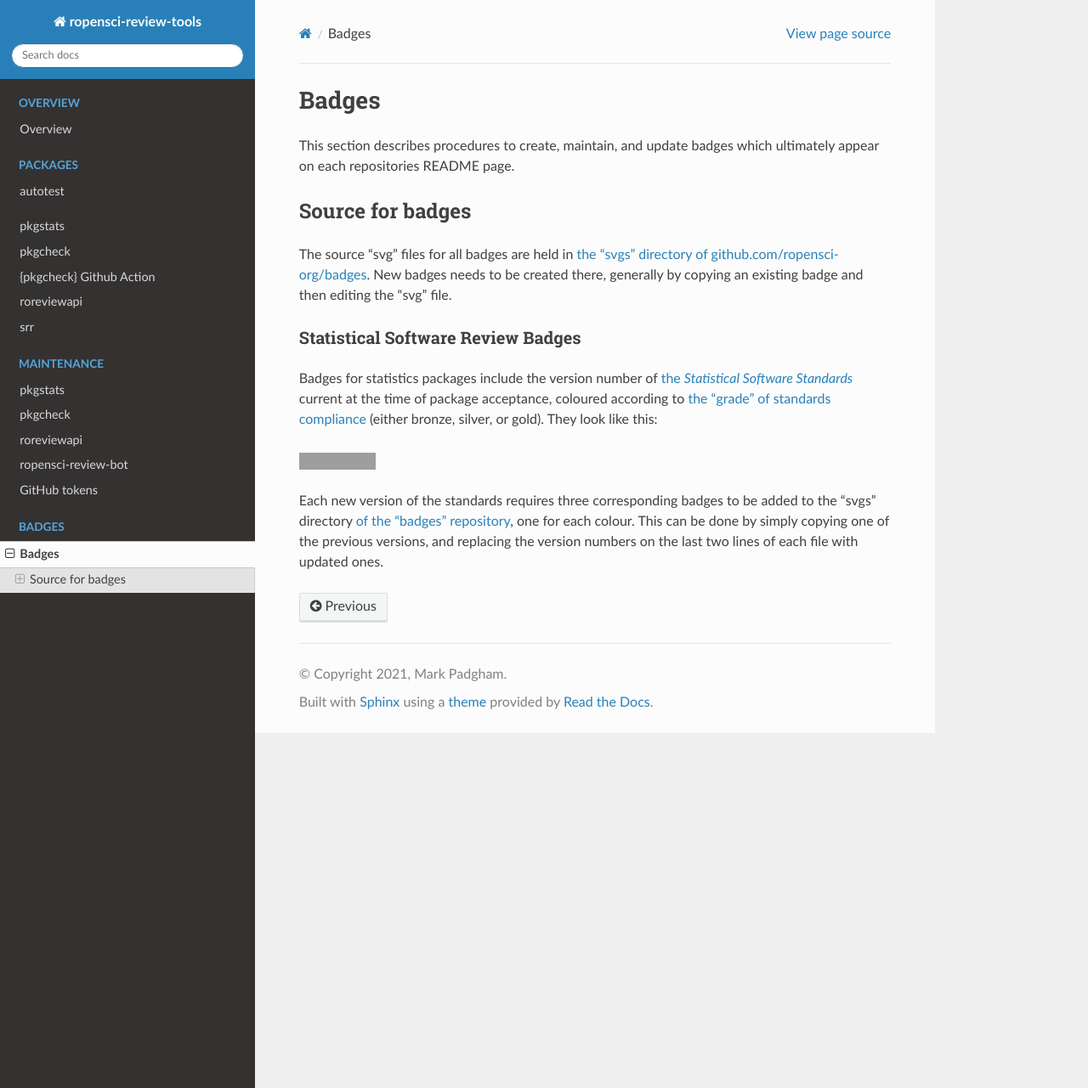
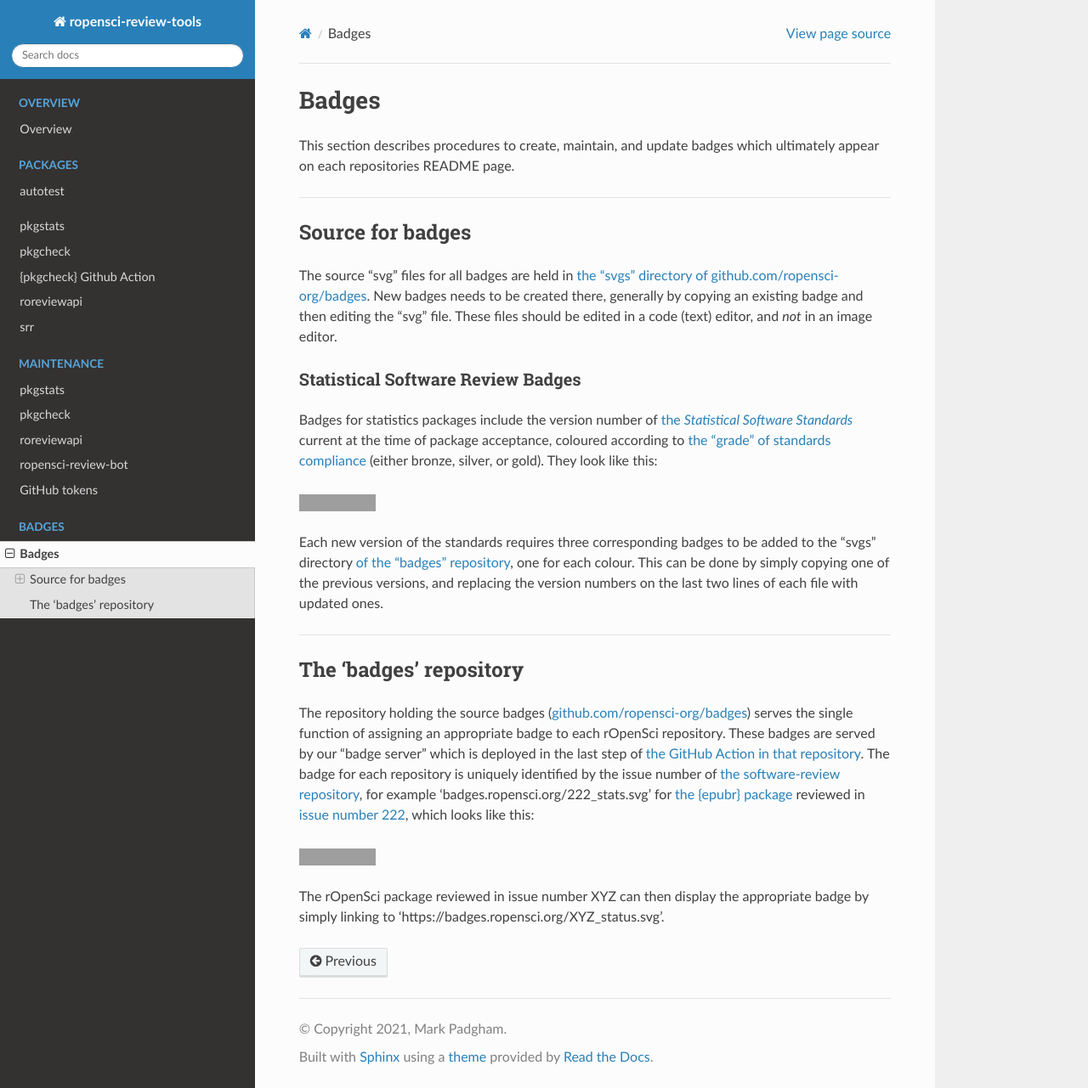
Before and after one commit to ropensci-review-tools/ropensci-review-tools, a Sphinx documentation site: the page built from docs/badges/badges.md, in a window 1280 px wide and 1281 px high. Shown: the whole window at 85% size. Built offline with Sphinx 7.4.7 and the Read the Docs theme 2.0.0, drawn with Linux system fonts in a browser that asks for light colours; pages that are not in the unit, such as notebooks, are missing from menus; grey boxes are pictures that could not be loaded.

Commit message:
more badges

```diff
--- a/docs/badges/badges.md
+++ b/docs/badges/badges.md
@@ -4,12 +4,15 @@
 This section describes procedures to create, maintain, and update badges which
 ultimately appear on each repositories README page.
 
+---
+
 ## Source for badges
 
 The source "svg" files for all badges are held in [the "svgs" directory of
 github.com/ropensci-org/badges](https://github.com/ropensci-org/badges/tree/main/svgs).
 New badges needs to be created there, generally by copying an existing badge
-and then editing the "svg" file.
+and then editing the "svg" file. These files should be edited in a code (text)
+editor, and *not* in an image editor.
 
 ### Statistical Software Review Badges
 
@@ -28,3 +31,27 @@ repository](https://github.com/ropensci-org/badges/tree/main/svgs), one for
 each colour. This can be done by simply copying one of the previous versions,
 and replacing the version numbers on the last two lines of each file with
 updated ones.
+
+---
+
+## The 'badges' repository
+
+The repository holding the source badges
+([github.com/ropensci-org/badges](https://github.com/ropensci-org/badges))
+serves the single function of assigning an appropriate badge to each rOpenSci
+repository. These badges are served by our "badge server" which is deployed in
+the last step of [the GitHub Action in that
+repository](https://github.com/ropensci-org/badges/blob/main/.github/workflows/badges.yml).
+The badge for each repository is uniquely identified by the issue number of
+[the software-review
+repository](https://github.com/ropensci/software-review/issues), for example
+'badges.ropensci.org/222_stats.svg' for [the {epubr}
+package](https://github.com/ropensci/epubr) reviewed in [issue number
+222](https://github.com/ropensci/software-review/issues/222), which looks like
+this:
+
+![](https://badges.ropensci.org/222_status.svg)
+
+The rOpenSci package reviewed in issue number XYZ can then display the
+appropriate badge by simply linking to
+'https://badges.ropensci.org/XYZ_status.svg'.
```
